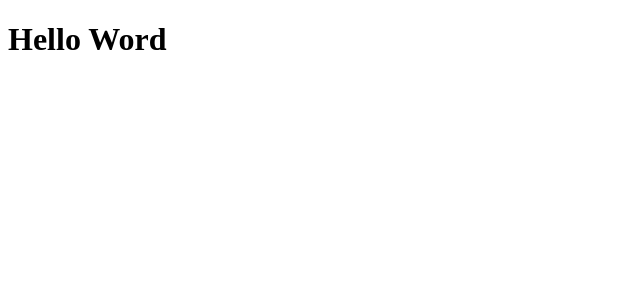
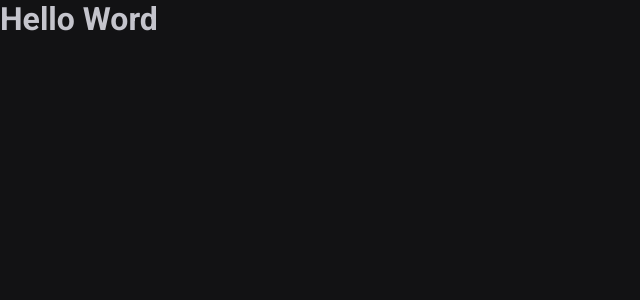
Before and after one commit to lucas-Jose-Garcia/ignite-timer, a React (Vite) app: page / in a window 1280 px wide. Shown: the top 300 px of the page, without its empty margins (0-640 px from the left). Built offline with nearby package versions, Linux system fonts and the light colour scheme.

Commit message:
Definição de estilos

```diff
--- a/index.html
+++ b/index.html
@@ -2,7 +2,14 @@
 <html lang="pt-BR">
   <head>
     <meta charset="UTF-8" />
+
+    <link rel="preconnect" href="https://fonts.googleapis.com" />
+    <link rel="preconnect" href="https://fonts.gstatic.com" crossorigin />
+
     <meta name="viewport" content="width=device-width, initial-scale=1.0" />
+
+    <link href="https://fonts.googleapis.com/css2?family=Roboto+Mono:wght@700&family=Roboto:wght@400;700&display=swap" rel="stylesheet" />
+
     <title>Ignite Timer</title>
   </head>
   <body>
--- a/src/App.tsx
+++ b/src/App.tsx
@@ -1,5 +1,13 @@
+import { ThemeProvider } from "styled-components";
+import { GlobalStyle } from "./styles/global";
+import { defaultTheme } from "./styles/themes/default";
+
 export function App() {
   return (
-    <h1>Hello Word</h1>
+    <ThemeProvider theme={defaultTheme}>
+
+      <h1>Hello Word</h1>
+      <GlobalStyle />
+    </ThemeProvider>
   )
 }
--- /dev/null
+++ b/src/styles/global.ts
@@ -0,0 +1,25 @@
+import { createGlobalStyle } from 'styled-components'
+
+export const GlobalStyle = createGlobalStyle`
+    * {
+        margin: 0;
+        padding: 0;
+        box-sizing: border-box;
+    }
+
+    :focus {
+        outline: 0;
+        box-shadow: 0 0 0 2px ${props => props.theme['gray-500']};
+    }
+
+    body {
+        background: ${props => props.theme['gray-900']};
+        color: ${props => props.theme['gray-300']};
+    }
+
+    body, input, textarea, button {
+        font-family: 'Roboto', sans-serif;
+        font-weight: 400;
+        font-size: 1rem;
+    }
+`
--- /dev/null
+++ b/src/styles/themes/default.ts
@@ -0,0 +1,21 @@
+export const defaultTheme = {
+    white: '#FFF',
+
+  'gray-100': '#E1E1E6',
+  'gray-300': '#C4C4CC',
+  'gray-400': '#8D8D99',
+  'gray-500': '#7C7C8A',
+  'gray-600': '#323238',
+  'gray-700': '#29292E',
+  'gray-800': '#202024',
+  'gray-900': '#121214',
+
+  'green-300': '#00B37E',
+  'green-500': '#00875F',
+  'green-700': '#015F43',
+
+  'red-500': '#AB222E',
+  'red-700': '#7A1921',
+
+  'yellow-500': '#FBA94C',
+}
```
Also changed, not shown: package.json (+7 -3 lines), src/@types/styled.d.ts (added, +9 -0 lines), .eslintrc.cjs (deleted), .eslintrc.json (added), 1 other file (tests, documents, lock files or other folders).
